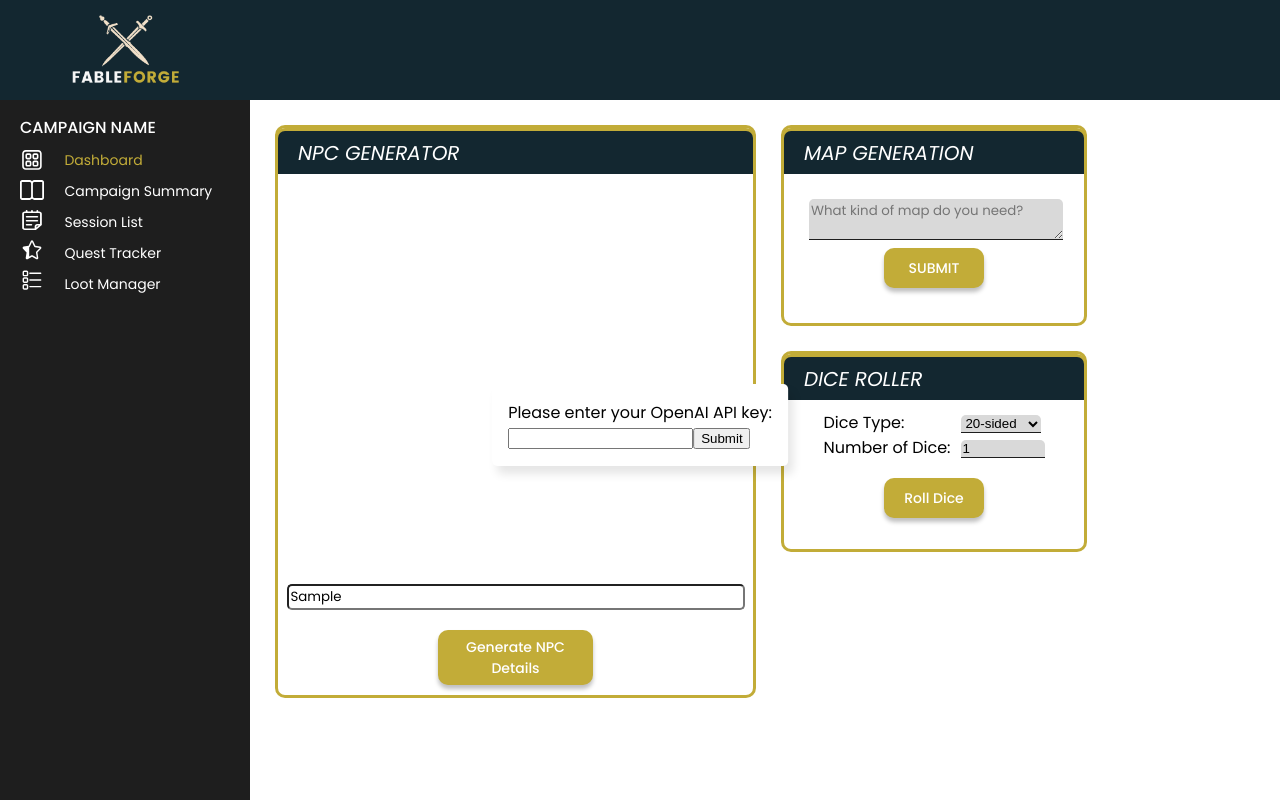
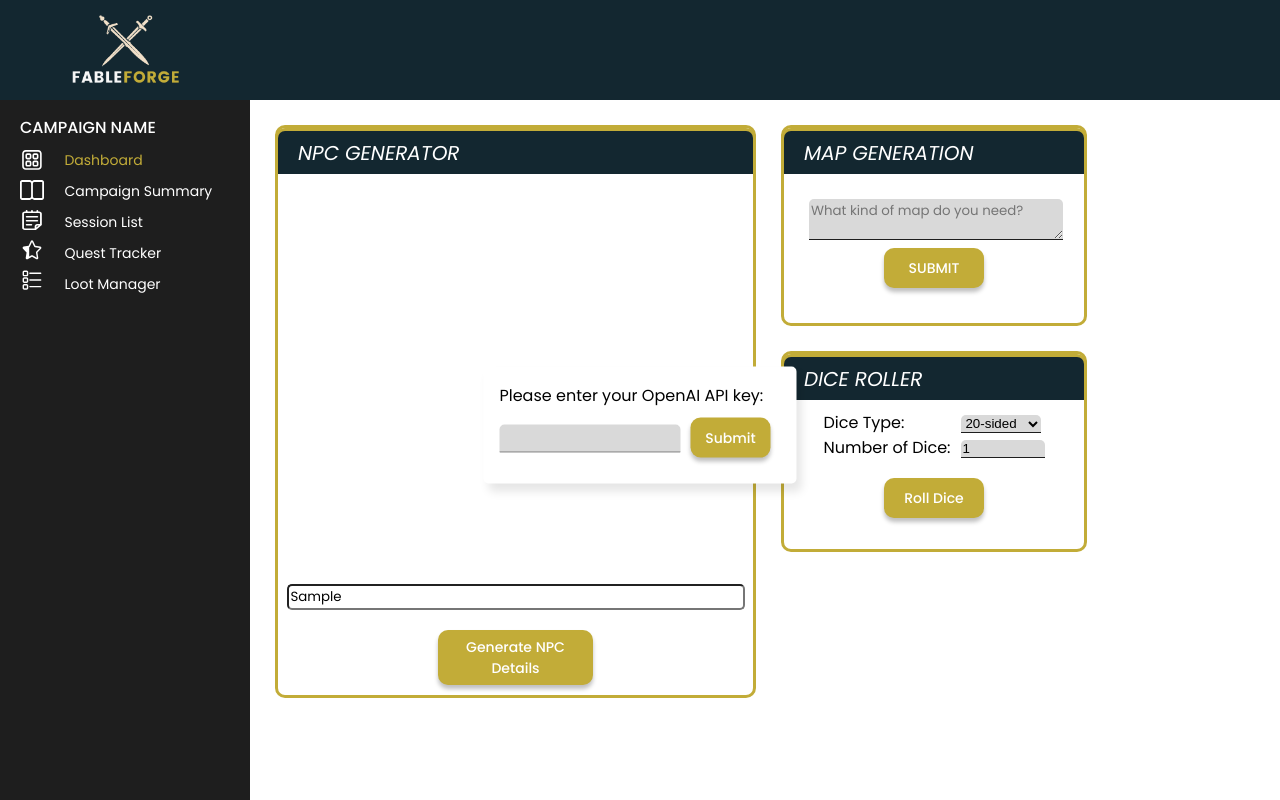
Before and after one commit to alliebourden/fableforge, a React (Vite) app: page / in a window 1280 px wide. Both pictures are taken after typing "Sample" into the empty fields and a click on the button "Generate NPC Details". Built offline with nearby package versions, Linux system fonts and the light colour scheme.

Commit message:
style - API prompt button and input

```diff
--- a/src/App.css
+++ b/src/App.css
@@ -1084,6 +1084,37 @@ dialog {
   border-style: none;
 }
 
+.submit-api-button {
+  width: 80px;
+  height: 40px;
+  margin: 10px;
+  justify-content: center;
+  align-items: center;
+  gap: 10px;
+  flex-shrink: 0;
+  border-radius: 10px;
+  background: #c2ac38;
+  box-shadow: 0px 4px 4px 0px rgba(0, 0, 0, 0.25);
+  color: #fff;
+  font-family: Poppins;
+  font-size: 14px;
+  font-style: normal;
+  font-weight: 500;
+  line-height: normal;
+  border-style: none;
+}
+
+dialog input {
+  height: 25px;
+  border-radius: 5px 5px 0px 0px;
+  border-bottom: 1px solid #1e1e1e;
+  background: #d9d9d9;
+
+  border-top: none;
+  border-left: none;
+  border-right: none;
+}
+
 /* map generation */
 
 .image-form {
--- a/src/components/MapGenerationForm.jsx
+++ b/src/components/MapGenerationForm.jsx
@@ -118,7 +118,12 @@ const ImageForm = () => {
             onChange={(e) => setApiKey(e.target.value)}
             onKeyPress={handleApiKeyInputKeyPress}
           />
-          <button onClick={handleApiKeySubmission}>Submit</button>
+          <button
+            className="submit-api-button"
+            onClick={handleApiKeySubmission}
+          >
+            Submit
+          </button>
         </dialog>
       )}
 
--- a/src/pages/Dashboard.jsx
+++ b/src/pages/Dashboard.jsx
@@ -212,7 +212,12 @@ export default function Dashboard() {
             onChange={handleApiKeyInputChange}
             onKeyPress={handleApiKeyInputKeyPress}
           />
-          <button onClick={handleApiKeySubmission}>Submit</button>
+          <button
+            className="submit-api-button"
+            onClick={handleApiKeySubmission}
+          >
+            Submit
+          </button>
         </dialog>
       )}
       {generatedImageURL && (
```
